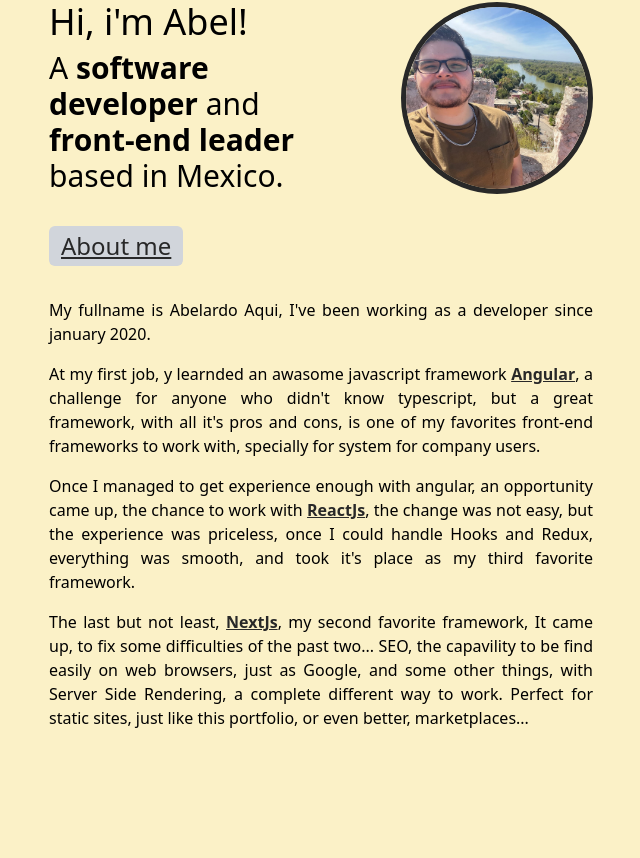
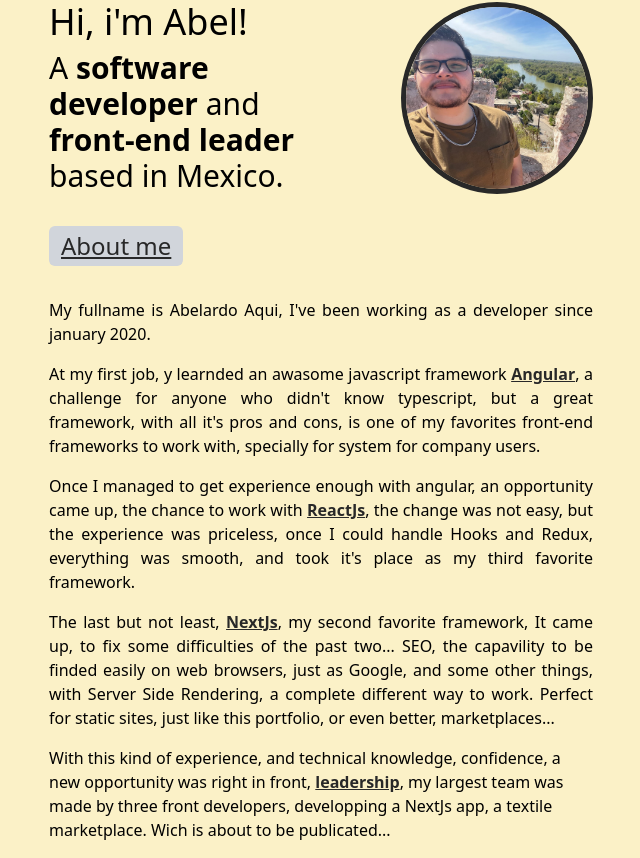
Before and after one commit to TecAbel/tecabel-portfolio, a Next.js app: page / in a window 1280 px wide. Shown: the part 246-1104 px from the top of the page, without its empty margins (319-959 px from the left). Before the commit the page ends 1008 px from the top, so only its background shows below. Built offline with nearby package versions, Linux system fonts and the light colour scheme.

Commit message:
feat(hellow.tsx): leadership p

```diff
--- a/src/components/sections/hellow-section.tsx
+++ b/src/components/sections/hellow-section.tsx
@@ -38,13 +38,21 @@ export const HellowSection: FC = () => {
       </p>
       <p className="text-justify">
         The last but not least,{' '}
-        <strong className="text-main-dark underline dark:text-main">NextJs</strong>,
-        my second favorite framework, It came up, to fix some difficulties of
-        the past two... SEO, the capavility to be find easily on web browsers,
+        <strong className="text-main-dark underline dark:text-main">
+          NextJs
+        </strong>
+        , my second favorite framework, It came up, to fix some difficulties of
+        the past two... SEO, the capavility to be finded easily on web browsers,
         just as Google, and some other things, with Server Side Rendering, a
-        complete different way to work. Perfect for static sites, just like this portfolio, or even better, marketplaces...
+        complete different way to work. Perfect for static sites, just like this
+        portfolio, or even better, marketplaces...
       </p>
-      <p></p>
+      <p>
+        With this kind of experience, and technical knowledge, confidence, a new
+        opportunity was right in front, <strong className='text-main-dark dark:text-main underline'>leadership</strong>, my largest
+        team was made by three front developers, developping a NextJs app, a
+        textile marketplace. Wich is about to be publicated...
+      </p>
     </div>
   )
 }
```
